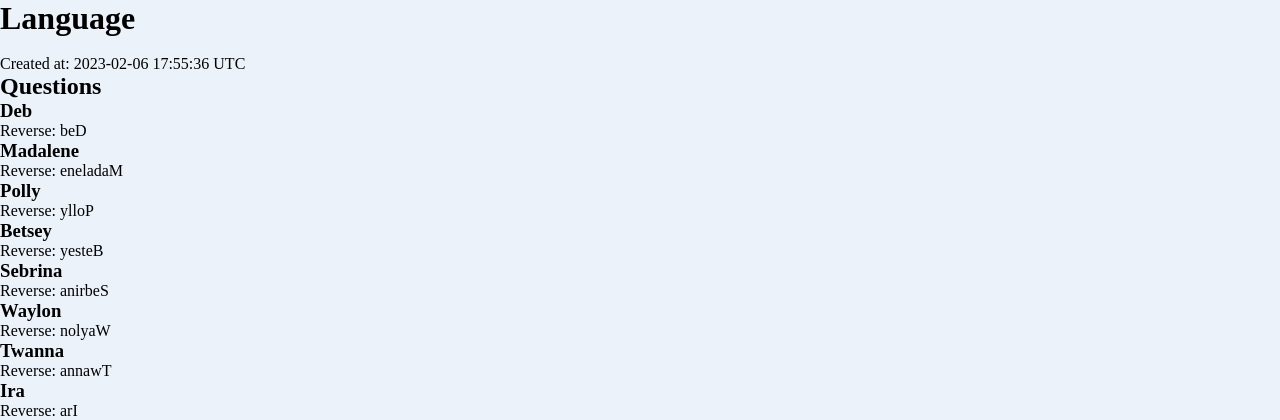
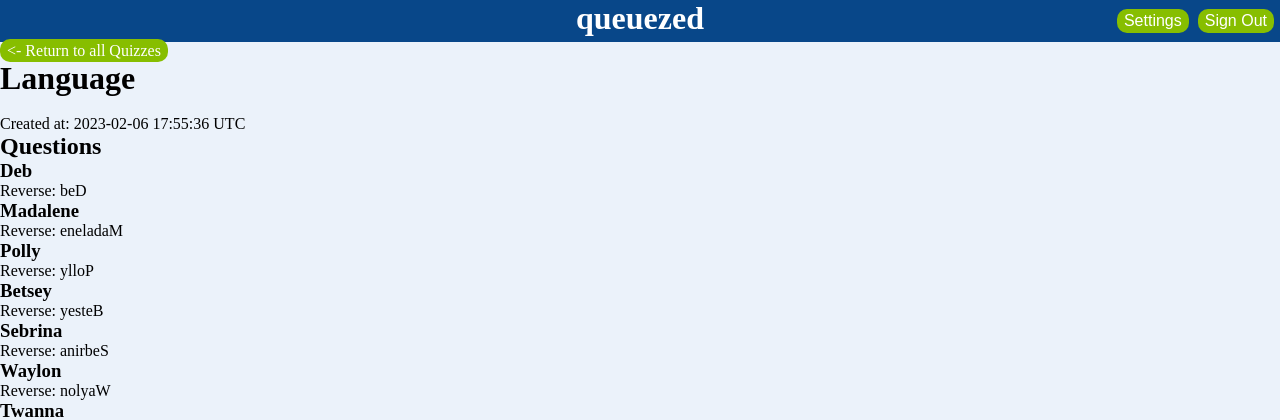
Before and after one commit to zyzaya/queuezed, a Rails app: page /quizzes/1/edit in a window 1280 px wide. Shown: the top 420 px of the page. Run offline with Rails 7, Linux system fonts and the light colour scheme; a user stored in the database is signed in; data comes from the database, SQL or seed files in the repository; some libraries are stand-ins or nearby versions.

Commit message:
add back button to quiz edit page

```diff
--- a/app/views/quizzes/_quiz.html.erb
+++ b/app/views/quizzes/_quiz.html.erb
@@ -1,6 +1,6 @@
 <div class="quizzes_quiz">
   <h2 class="quizzes_quiz_title"><%= quiz.name %></h2>
-  <%= link_to 'Edit 🖉', edit_quiz_path(quiz.id), class: 'quizzes_quiz_edit button' %>
+  <%= link_to 'Edit 🖉', edit_quiz_path(quiz), class: 'quizzes_quiz_edit button' %>
   <button class="quizzes_quiz_difficult button">Difficult</button>
   <button class="quizzes_quiz_review button">Review</button>
 </div>
--- a/app/views/quizzes/edit.html.erb
+++ b/app/views/quizzes/edit.html.erb
@@ -1,4 +1,6 @@
 <div class="quizzes_edit">
+  <%= render 'shared/header' %>
+  <%= link_to '<- Return to all Quizzes', quizzes_path, class: 'button' %>
   <h1><%= @quiz.name %></h1><br>
   <span>Created at: </span><span><%= @quiz.created_at %></span>
   <h2>Questions</h2>
```
